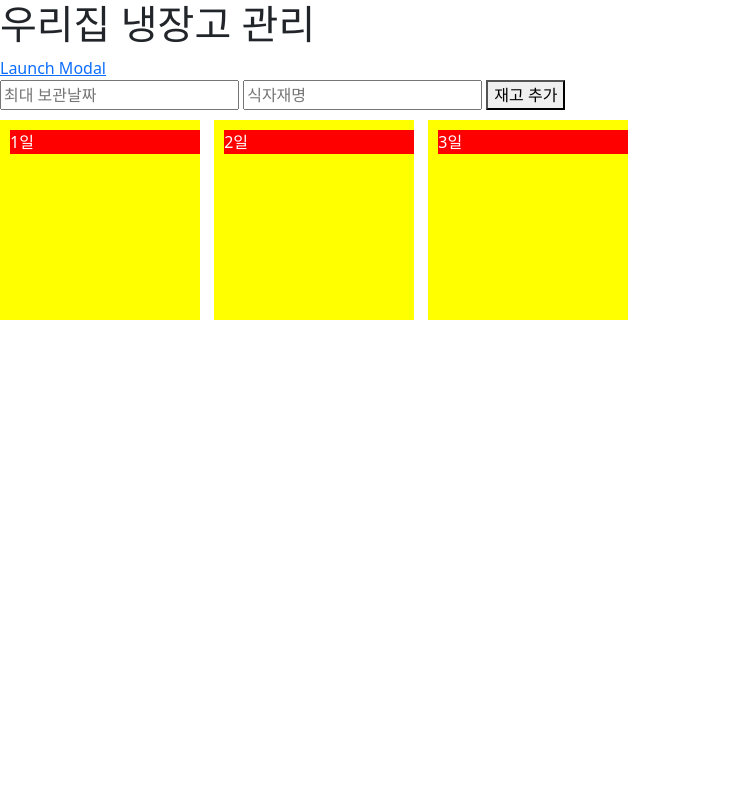
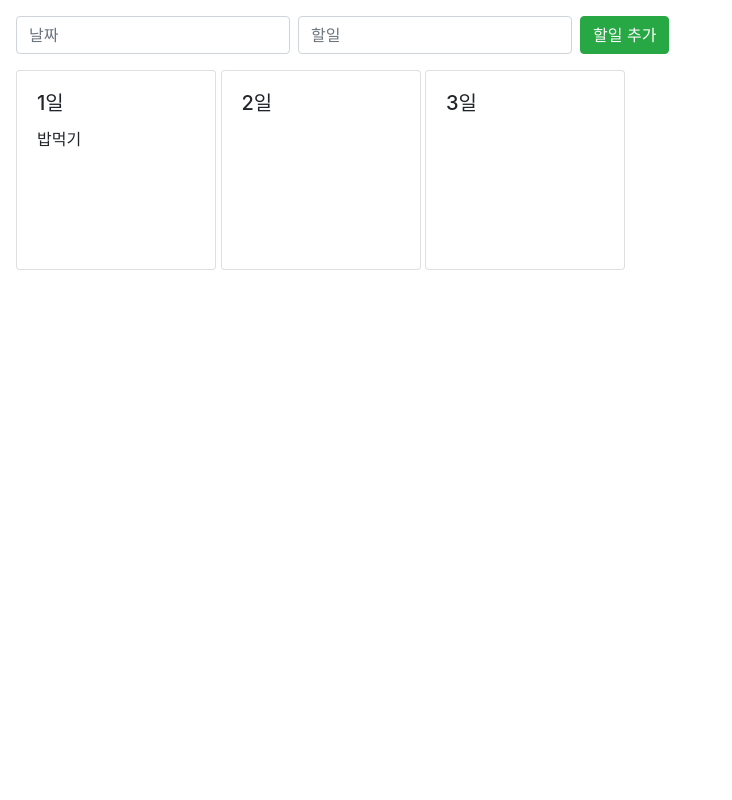
Before and after one commit to kangsudal/sba-django, a Django app: page /onetk in a window 1280 px wide. Shown: the whole page, without its empty margins (0-732 px from the left). Run offline with Django 3.2, Linux system fonts and the light colour scheme.

Commit message:
a.html 원태경 강사님꺼 복붙. jquery 기능 추가 & bootstrap

```diff
--- a/members/templates/a.html
+++ b/members/templates/a.html
@@ -1,137 +1,106 @@
 <html>
+	<head>
+		<script src="https://code.jquery.com/jquery-3.5.1.slim.min.js"></script>
 
-<head>
-	<!--jquery-->
-	<script src="https://code.jquery.com/jquery-3.5.1.slim.min.js"></script>
-	<!--bootstrap-->
-	<link href="https://cdn.jsdelivr.net/npm/bootstrap@5.0.0-beta1/dist/css/bootstrap.min.css" rel="stylesheet"
-		integrity="sha384-giJF6kkoqNQ00vy+HMDP7azOuL0xtbfIcaT9wjKHr8RbDVddVHyTfAAsrekwKmP1" crossorigin="anonymous">
-	<script src="https://cdn.jsdelivr.net/npm/bootstrap@5.0.0-beta1/dist/js/bootstrap.bundle.min.js"
-		integrity="sha384-ygbV9kiqUc6oa4msXn9868pTtWMgiQaeYH7/t7LECLbyPA2x65Kgf80OJFdroafW"
-		crossorigin="anonymous"></script>
-	<!--end_bootstrap-->
+		<link rel="stylesheet" href="https://cdn.jsdelivr.net/npm/bootstrap@4.5.3/dist/css/bootstrap.min.css" integrity="sha384-TX8t27EcRE3e/ihU7zmQxVncDAy5uIKz4rEkgIXeMed4M0jlfIDPvg6uqKI2xXr2" crossorigin="anonymous">
+
+		<script src="https://code.jquery.com/jquery-3.5.1.slim.min.js" integrity="sha384-DfXdz2htPH0lsSSs5nCTpuj/zy4C+OGpamoFVy38MVBnE+IbbVYUew+OrCXaRkfj" crossorigin="anonymous"></script>
+		<script src="https://cdn.jsdelivr.net/npm/popper.js@1.16.1/dist/umd/popper.min.js" integrity="sha384-9/reFTGAW83EW2RDu2S0VKaIzap3H66lZH81PoYlFhbGU+6BZp6G7niu735Sk7lN" crossorigin="anonymous"></script>
+		<script src="https://cdn.jsdelivr.net/npm/bootstrap@4.5.3/dist/js/bootstrap.min.js" integrity="sha384-w1Q4orYjBQndcko6MimVbzY0tgp4pWB4lZ7lr30WKz0vr/aWKhXdBNmNb5D92v7s" crossorigin="anonymous"></script>
+
 		<style>
 			.outer {
 				margin-top: 10px;
 			}
 
-		.my_class {
+			.outer > div  {
 				width: 200px;
 				height: 200px;
-			background-color: yellow;
 				display: inline-block;
-			padding-left: 10px;
-			padding-top: 10px;
-			margin-right: 10px;
 				vertical-align: top;
-		}
-
-		.my_class>.date {
-			background-color: red;
-			color: white;
-		}
-
-		.my_class>.content {
-			background-color: blue;
-			color: white;
 			}
 		</style>
 	</head>
 
-<body>
-	<script>
-		// var myModal = document.getElementById('myModal')
-		// var myInput = document.getElementById('myInput')
-
-		function hello() {
-			var indexOfChild = $("#my_date").val() - 1;
-			var addedItem = "<div class='content' onclick='openModal(this)'>" + $("#my_input").val() + "</div>";
-			var selectedContainer = $($(".outer").children()[indexOfChild]);
-			selectedContainer.append(addedItem);
-		}
-		function checkthisout(obj) {
-			console.log(obj);
-		}
-		function checkparent(obj) {
-			console.log($(obj).parent());
-		}
-		function openModal(obj){
-			var itemText=$(obj).text();
-			console.log(itemText);
-
-			// 양배추갖고오기
-			$("#ingredient-name").val(itemText);
-			$("#exampleModal").modal("show");
-		}
-		function removeItem(obj){
-			// alert(obj + "clicked");
-			// $(obj).remove();
-			// $(obj).text("hey");
-
-		}
-		function saveChange(obj){
-			// alert(obj + "clicked");
-			// $(obj).remove();
-			// $(obj).text("hey");
-
-		}
-	</script>
-	<h1>우리집 냉장고 관리</h1>
-	<!-- Button trigger modal -->
-
-
-	<a href="#" onclick="openModal(this)">Launch Modal</a>
-
-	<!-- Modal -->
+	<body class="p-3">
 		<div class="modal fade" id="exampleModal" tabindex="-1" aria-labelledby="exampleModalLabel" aria-hidden="true">
 		  <div class="modal-dialog">
 			<div class="modal-content">
 			  <div class="modal-header">
-					<h5 class="modal-title" id="exampleModalLabel">Modal title</h5>
-					<button type="button" class="btn-close" data-bs-dismiss="modal" aria-label="Close"></button>
+				<h5 class="modal-title" id="exampleModalLabel"></h5>
+				<button type="button" class="close" data-dismiss="modal" aria-label="Close">
+				  <span aria-hidden="true">&times;</span>
+				</button>
 			  </div>
+
 			  <div class="modal-body">
-					<form>
-					  <div class="mb-3">
-						<label for="ingredient-name" class="col-form-label">ingredient:</label>
-						<input type="text" class="form-control" id="ingredient-name">
+				<input type="text" class="form-control">
 			  </div>
-					  <!-- <div class="mb-3">
-						<label for="store-period" class="col-form-label">store:</label>
-						<input type="text" class="form-control" id="store-period">
-					  </div> -->
-					</form>
-				  </div>
+
 			  <div class="modal-footer">
-					<button type="button" class="btn btn-secondary" data-bs-dismiss="modal">Close</button>
-					<button type="button" class="btn btn-primary" onclick="removeItem()">Remove</button>
-					<button type="button" class="btn btn-primary" onclick="saveChange()">Save change</button>
+				<button type="button" class="btn btn-secondary" data-dismiss="modal">닫기</button>
+				<button type="button" class="btn btn-primary" onclick="edit_go();">변경</button>
 			  </div>
 			</div>
 		  </div>
 		</div>
-	<br>
-	<!--my contents-->
-	<input type="text" id="my_date" placeholder="최대 보관날짜">
-	<input type="text" id="my_input" placeholder="식자재명">
 
-	<button onclick="hello();">재고 추가</button>
-	<!-- <span onclick="checkthisout(this);">this확인</span>
-		<a onclick="checkthisout(this);">this확인</a> -->
+		<script>
+			var obj_sample;
+
+			function hello(){
+				//.parent()   -> 선택자의 부모태그를 반환한다.
+				//.children() -> 선택자의 자식태그들을 배열로 반환한다.
+
+				$( $( ".outer" ).children()[$( "#my_date" ).val()-1] ).append( "<p class='card-text' onclick='edit( this );'>" +  $( "#my_input" ).val() + "</p>" );
+			}
+
+			function edit( obj ){
+				obj_sample = obj;
+
+				$( "#exampleModal .modal-title" ).html( $( $( $( obj ).parent() ).children()[0] ).html() );
+
+				$( "#exampleModal input" ).val( $( obj ).html() );
+
+				$( "#exampleModal" ).modal( "show" );
+			}
+
+			function edit_go(){
+				$( obj_sample ).html( $( "#exampleModal input" ).val() );
+
+				$( "#exampleModal" ).modal( "hide" );
+			}
+		</script>
+
+		<form class="form-inline">
+			<input type="text" id="my_date" class="form-control mr-2" placeholder="날짜">
+
+			<input type="text" id="my_input" class="form-control mr-2" placeholder="할일">
+
+			<!-- button type : submit(생략시는 submit) > 폼을 전송한다, button > onclick에 지정되어 있는 함수만 실행. 폼전송은 안한다. -->
+
+			<button type="button" class="btn btn-success" onclick="hello();">할일 추가</button>
+		</form>
 
 		<div class="outer">
-		<div id="cal_1" class="my_class">
-			<div class="date" onclick="checkparent(this)">1일</div>
+			<div class="card">
+				<div class="card-body">
+					<h5 class="card-title">1일</h5>
+					<p class='card-text' onclick='edit( this );'>밥먹기</p>
+				</div>
 			</div>
 
-		<div id="cal_2" class="my_class">
-			<div class="date">2일</div>
+			<div class="card">
+				<div class="card-body">
+					<h5 class="card-title">2일</h5>
+				</div>
 			</div>
 
-		<div id="cal_3" class="my_class">
-			<div class="date">3일</div>
+			<div class="card">
+				<div class="card-body">
+					<h5 class="card-title">3일</h5>
+				</div>
 			</div>
 		</div>
 	</body>
-
 </html>
--- a/members/templates/login.html
+++ b/members/templates/login.html
@@ -4,7 +4,7 @@
 {{err}}
 <form method="post" action="/login">
     {% csrf_token %}
-    id: <input type="text" name="username"/>
+    username: <input type="text" name="username"/>
     email: <input type="email" name="useremail"/>
     <input type="submit">
 </form>
--- a/members/urls.py
+++ b/members/urls.py
@@ -4,9 +4,10 @@
         path('',views.index),
         path('git',views.git),
         path('test',views.test),
-        path('signup', views.signup),
-        path('onetk', views.onetk),
+        path('signup', views.signup), #login.html
+        path('onetk', views.onetk),   #a.html
         path('stock', views.stock),
         path('gugu',views.gu),
-        path('login',views.login)
+        path('login',views.login),    #login.html
+        path('member',views.login_after),
 ]
--- a/members/views.py
+++ b/members/views.py
@@ -57,6 +57,13 @@
         if not (useremail and username) :
             err['err'] = '유효성이 잘못되었습니다.'
             return render(req, 'login.html', err)
+        else:
+            member = Members.objects.get(username=username)
+            if useremail == member.useremail:#세션
+                req.session['user'] = member.id
+                return redirect('/members')
+
+            return HttpResponse(f"<h1>{member.useremail}</h1>")
 
         # username = req.POST.get('username', None)
         # email = req.POST.get('password', None)
@@ -71,6 +78,22 @@
 
         return redirect('/')
 
+def login_after(req):
+    user_id = req.session.get('user')
+    if user_id:
+        return HttpResponse(f'로그인 유저{user_id}')
+    return redirect('/login')
+    # return HttpResponse("세션읽기 & 세션 없으면 리다이렉트")
+
+def logout(req):
+    if req.session.get('user'):
+        del(req.session['user'])
+        return redirect('/')
+
+
+
+
+
 
 '''
         if username == "exit" :
```
Also changed, not shown: db.sqlite (added), db.sqlite3, members/migrations/0005_auto_20210120_0832.py (added). Lines whose indentation alone changed are shown as unchanged.
